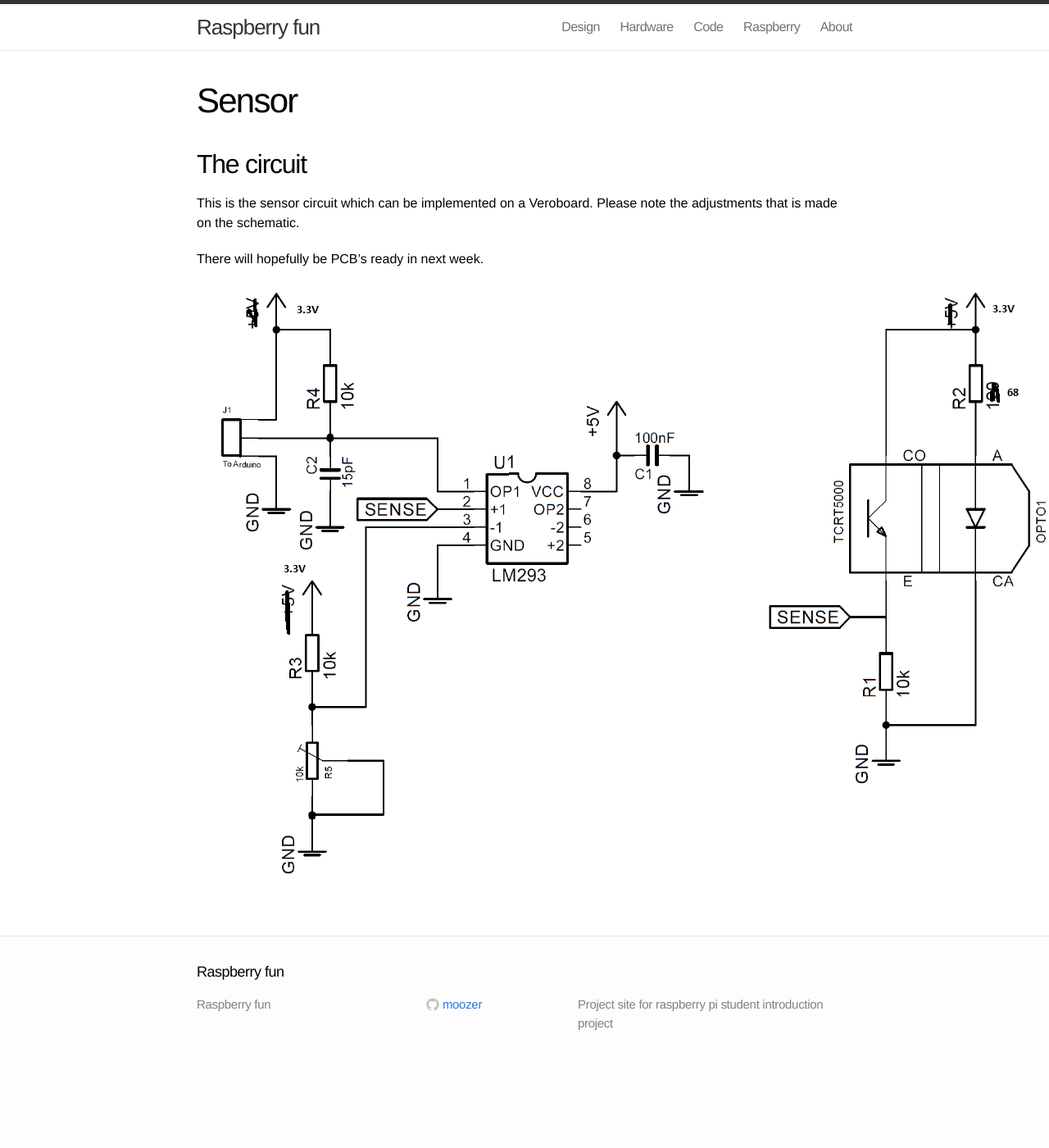
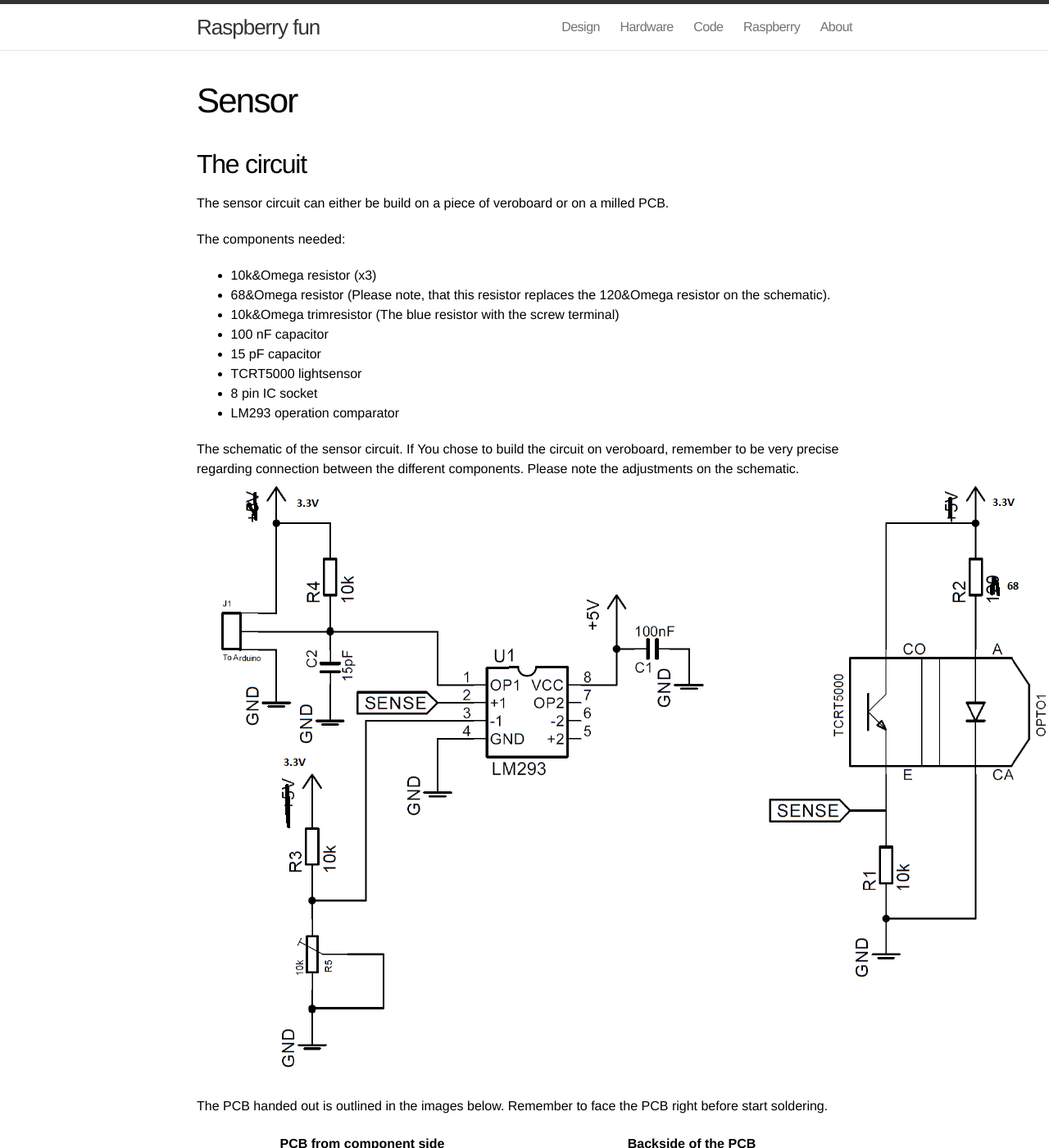
Before and after one commit to EAL-IT-Technology/RaspberryFun, a Jekyll site: the page built from hardware/sensor/index.md, in a window 1280 px wide and 1400 px high. Shown: the whole window at 82% size. Built offline with Jekyll 4.4.1, drawn with Linux system fonts in a browser that asks for light colours; some of the changed text lies outside the part shown; grey boxes are pictures that could not be loaded.

Commit message:
Added images and updated sensor/index.md.

```diff
--- a/hardware/sensor/index.md
+++ b/hardware/sensor/index.md
@@ -5,8 +5,36 @@
 
 ## The circuit
 
-This is the sensor circuit which can be implemented on a Veroboard. Please note the adjustments that is made on the schematic.
+The sensor circuit can either be build on a piece of veroboard or on a milled PCB.
 
-There will hopefully be PCB's ready in next week.
+The components needed:
+* 10k&Omega resistor (x3)
+* 68&Omega resistor (Please note, that this resistor replaces the 120&Omega resistor on the schematic).
+* 10k&Omega trimresistor (The blue resistor with the screw terminal)
+* 100 nF capacitor
+* 15 pF capacitor
+* TCRT5000 lightsensor
+* 8 pin IC socket
+* LM293 operation comparator
 
+The schematic of the sensor circuit. If You chose to build the circuit on veroboard, remember to be very precise regarding connection between the different components. Please note the adjustments on the schematic.
 ![Sensor Schematic](pics/Sensor.png "Sensor Schematic")
+
+The PCB handed out is outlined in the images below. Remember to face the PCB right before start soldering.
+
+| PCB from component side | Backside of the PCB |
+|:--------------------:|:---------------------------:|
+|<img src="pics/IMG_20151121_172505.jpg" alt="Front side of the PCB" width="400" />|<img src="pics/IMG_20151121_172523.jpg" alt="Backside of the PCB" width="400" />
+
+Be careful to mount the components right and in the right places. The result should look like the picture below.
+<img src="pics/IMG_20151121_173625.jpg" alt="Components mounted on the PCB" width="400" />
+
+How to mount the components on the PCB is outlined below. Note that blue lines means buttom layer.
+| Component placement with wires | Component placements as the PCB looks|
+|:--------------------:|:---------------------------:|
+|<img src="pics/IMG_20151121_173625.png" alt="Components placement" width="400" />|<img src="pics/IMG_20151121_173626.png" alt="Components placed on PCB" width="400" />
+
+Note that three vias, connections between top and buttom layer, has to be added to the PCB as indicated below.
+![Adding vias](pics/2WD Sensor PCB Base.png)
+
+Test the built PCB by using the microscope and multimeter before attaching power to the circuit. After attaching power, measure whether output turns high or low when the sensor is placed below either a black or white surface.
```
